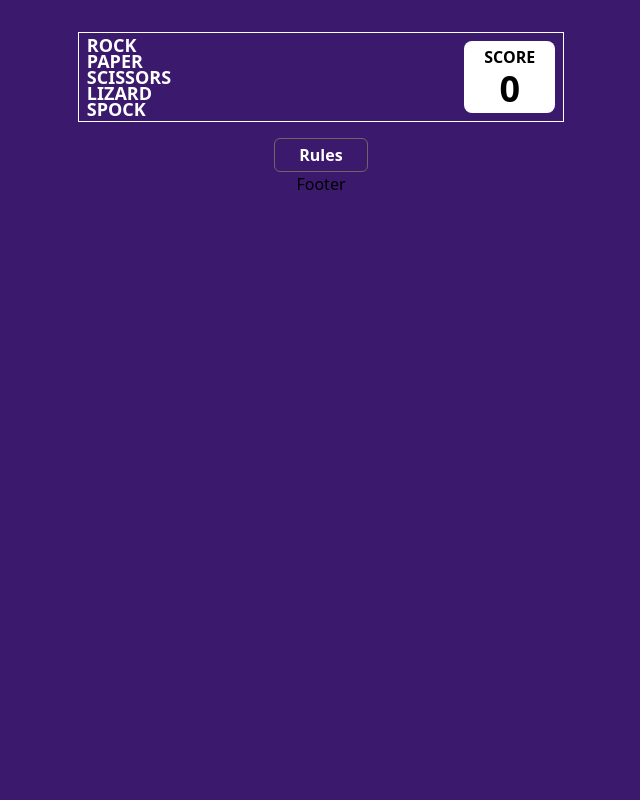
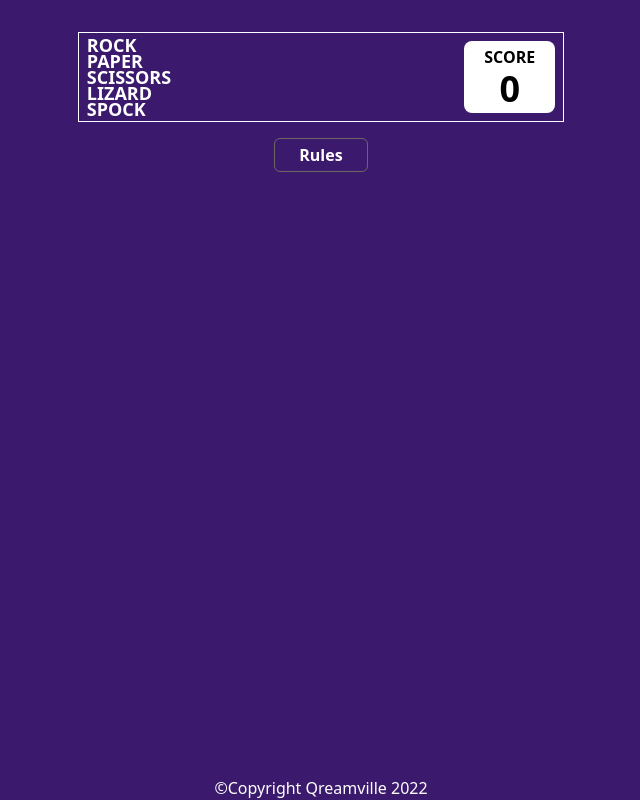
Before and after one commit to Qreamville/Rock-Paper-Scissors-Lizard-Spock, a React (Create React App) app: page / in a window 1280 px wide. Shown: the whole page, without its empty margins (319-959 px from the left). Built offline with nearby package versions, Linux system fonts and the light colour scheme.

Commit message:
Complete footer

```diff
--- a/src/components/Footer/Footer.jsx
+++ b/src/components/Footer/Footer.jsx
@@ -1,7 +1,11 @@
 import React from "react";
 
 const Footer = () => {
-  return <footer>Footer</footer>;
+  return (
+    <footer className="absolute bottom-0">
+      <p className="text-white">&copy;Copyright Qreamville 2022</p>
+    </footer>
+  );
 };
 
 export default Footer;
```
